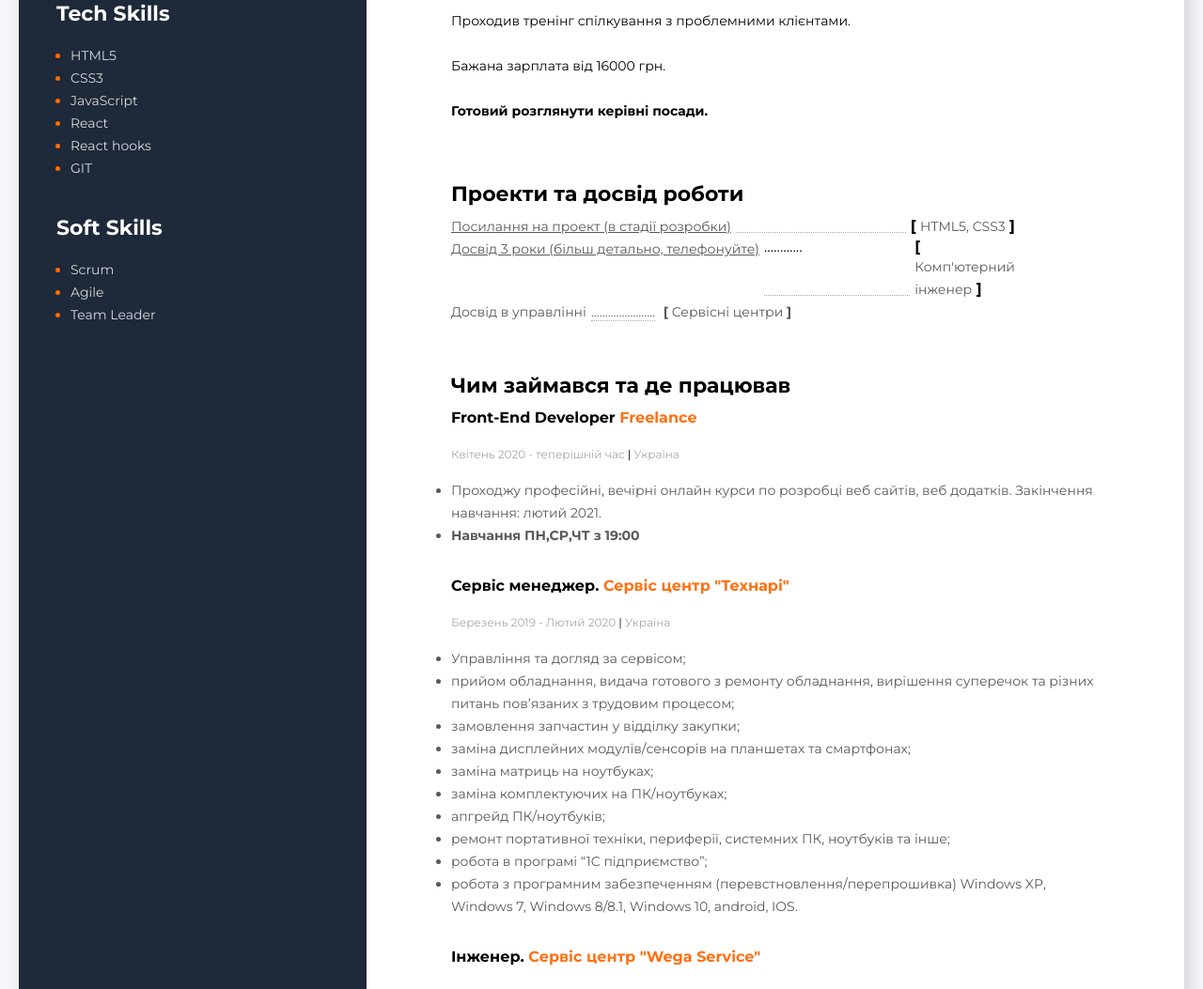
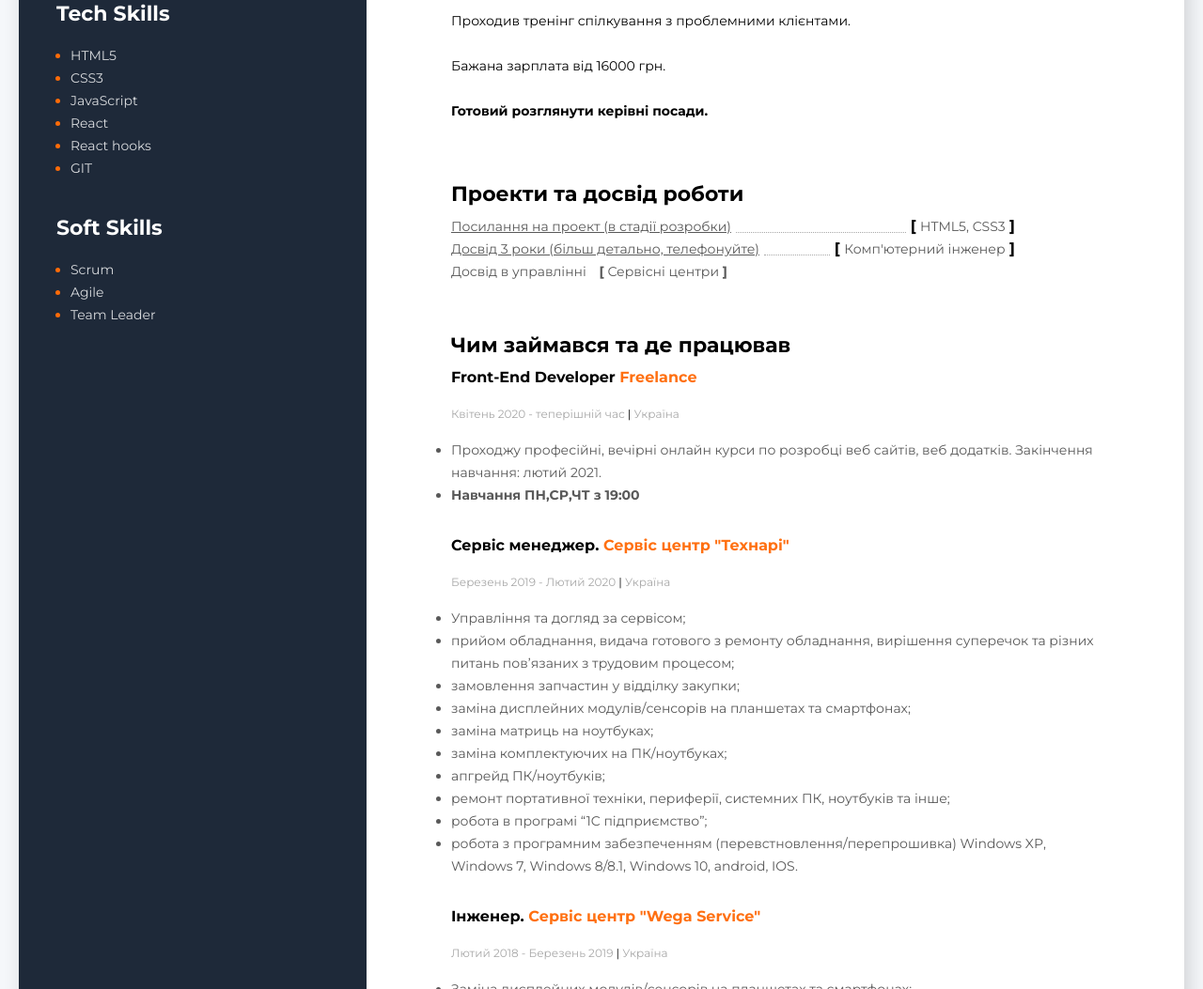
Before and after one commit to Luno-front-end/resume, a plain HTML site: page index.html in a window 1280 px wide. Shown: the part 654-1707 px from the top of the page at 94% size. Drawn offline with Linux system fonts and the light colour scheme.

Commit message:
Update index.html

```diff
--- a/index.html
+++ b/index.html
@@ -126,43 +126,35 @@
 
 
 
-<!--
-            <li class="li-namber">
-              <a
-                class="link-info"
-                target="_blank"
-                href="https://luno-front-end.github.io/goit-markup-hw-05/"
-                >Посилання на проект (в стадії розробки)</a
-              >
-              <span class="dots">.........</span
-              ><span>
-                <b>[</b> <span class="tech-name">HTML5, CSS3</span> <b>]</b>
-              </span>
-            </li> -->
-
-
 
 
             <li class="li-namber">
+
               <a
                 class="link-info"
                 href="tel:0507786155"
-                >Досвід 3 роки (більш детально, телефонуйте)</a
-              >
-              <span class="dots">............</span
-              ><span>
+                >Досвід 3 роки (більш детально, телефонуйте)</a>
+              <span class="dots"></span>
+
+
+              <span class="text-decoration">
                 <b>[</b> <span class="tech-name">Комп'ютерний інженер</span> <b>]</b>
               </span>
             </li>
-            <li class="li-namber">
-               <p class="link-info">
-                Досвід в управлінні<span class="dots">.......................</span><span> <b> [</b> <span class="tech-name">Сервісні центри</span>
-                <b>]</b></p>
 
 
+            <li class="li-namber">
 
+               <p class="link-info">
+                Досвід в управлінні
+                <span class="dots"></span>
+                <span class="text-decoration"> <b> [</b> <span class="tech-name">Сервісні центри</span>
+                <b>]</b></p>
               </span>
+
             </li>
+
+
           </ol>
         </div>
 
```
